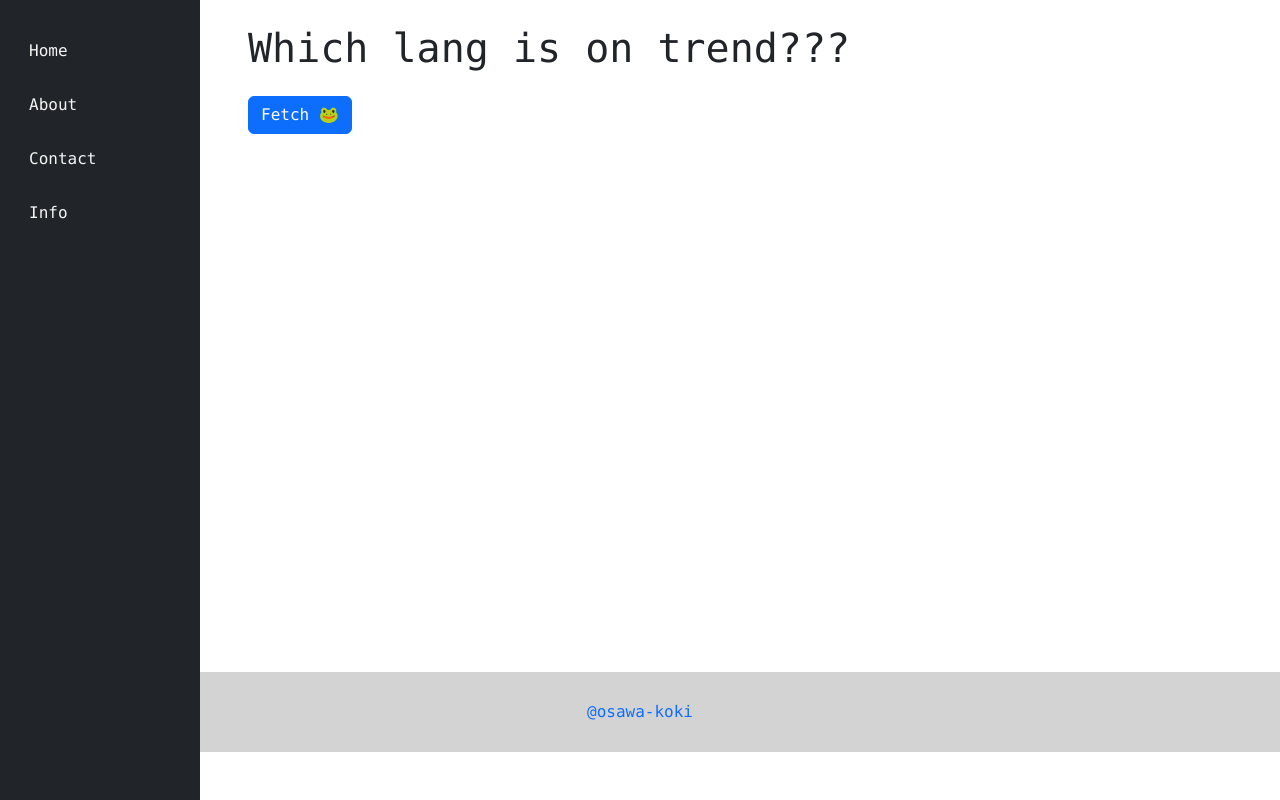
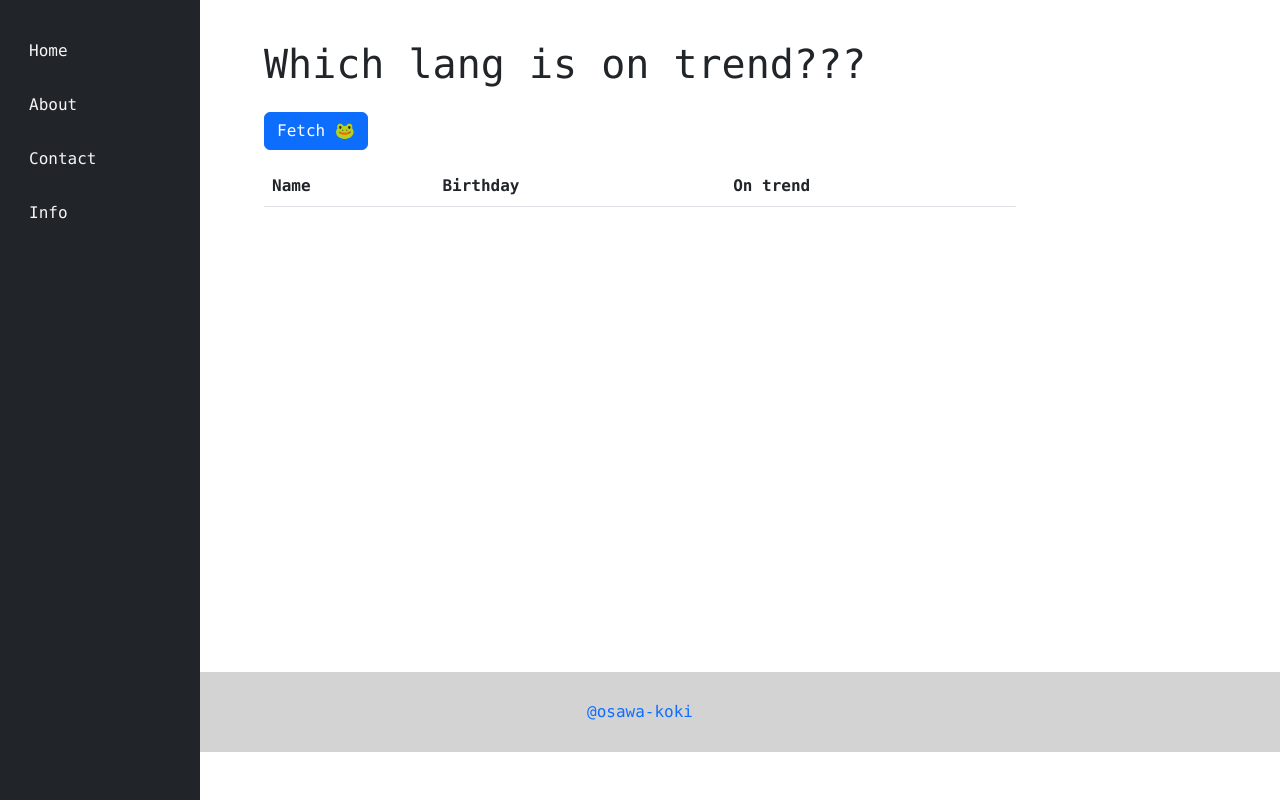
Before and after one commit to osawa-koki/gochi-nextjs_template, a Next.js app in the folder client/: page /info in a window 1280 px wide. Built offline with nearby package versions, Linux system fonts and the light colour scheme.

Commit message:
テンプレート完成。

```diff
--- a/client/pages/info.tsx
+++ b/client/pages/info.tsx
@@ -1,12 +1,47 @@
 import Layout from "../components/Layout";
-import Button from "react-bootstrap/Button";
+import { Button, Table } from "react-bootstrap";
+import { useState } from "react";
+import setting from "../setting";
+
+type Lang = {
+  name: string;
+  birthday: Date;
+  on_trend: boolean;
+}
 
 export default function Info() {
+
+  const [lang, setLang] = useState<Lang[]>([]);
+
+  const FetchData = async () => {
+    const res = await fetch(`${setting.apiPath}/api/lang`);
+    const data = await res.json();
+    setLang(data as Lang[]);
+  };
+
   return (
     <Layout>
       <div id='Info'>
         <h1>Which lang is on trend???</h1>
-        <Button variant="primary" className="mt-3">Fetch 🐸</Button>
+        <Button variant="primary" onClick={FetchData} className="mt-3">Fetch 🐸</Button>
+        <Table className="mt-3">
+          <thead>
+            <tr>
+              <th>Name</th>
+              <th>Birthday</th>
+              <th>On trend</th>
+            </tr>
+          </thead>
+          <tbody>
+            {lang.map((lang) => (
+              <tr key={lang.name}>
+                <td>{lang.name}</td>
+                <td>{lang.birthday}</td>
+                <td>{lang.on_trend ? '🚀🚀🚀' : '😢'}</td>
+              </tr>
+            ))}
+          </tbody>
+        </Table>
       </div>
     </Layout>
   );
--- a/client/styles/styles.scss
+++ b/client/styles/styles.scss
@@ -21,7 +21,7 @@ header {
 
 main {
   margin: 1rem 0;
-  padding: 0.5rem;
+  padding: 1.5rem;
   @include media-breakpoint-up(md) {
     margin-left: 200px;
   }
```
